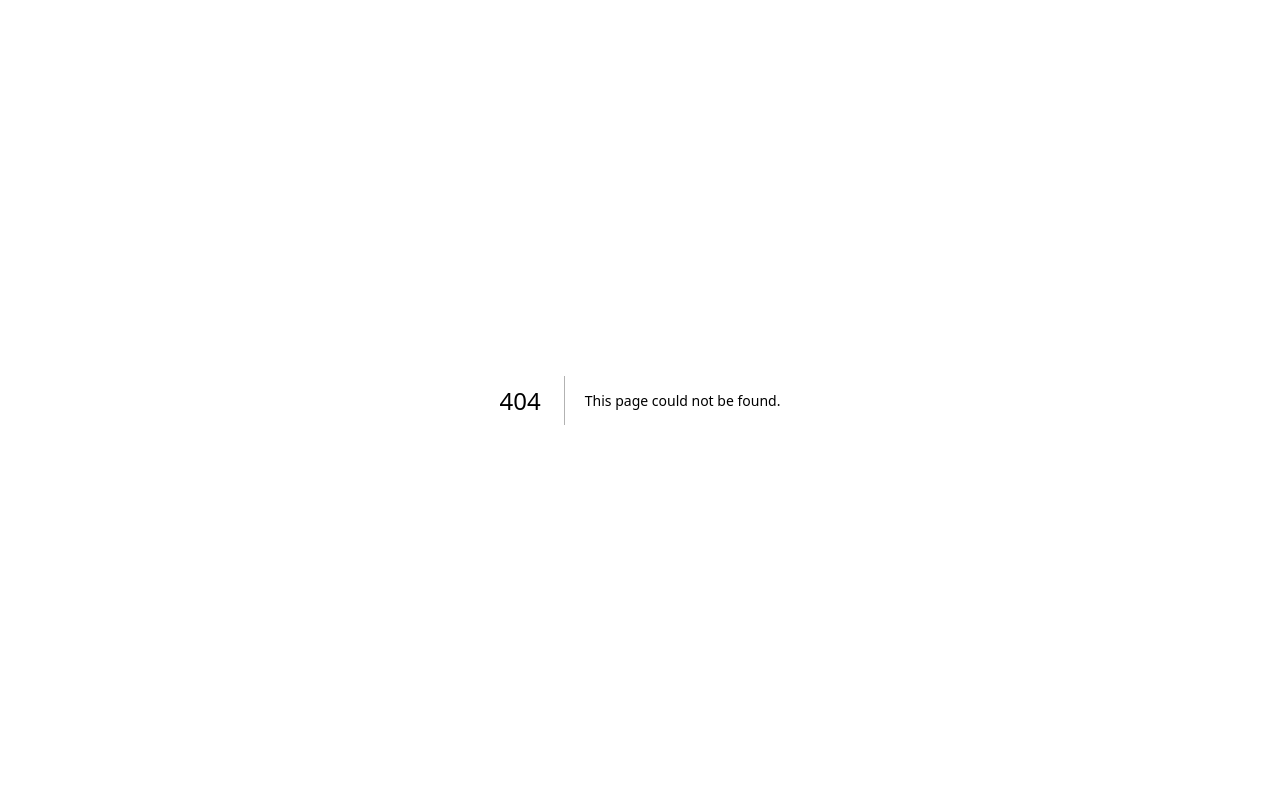
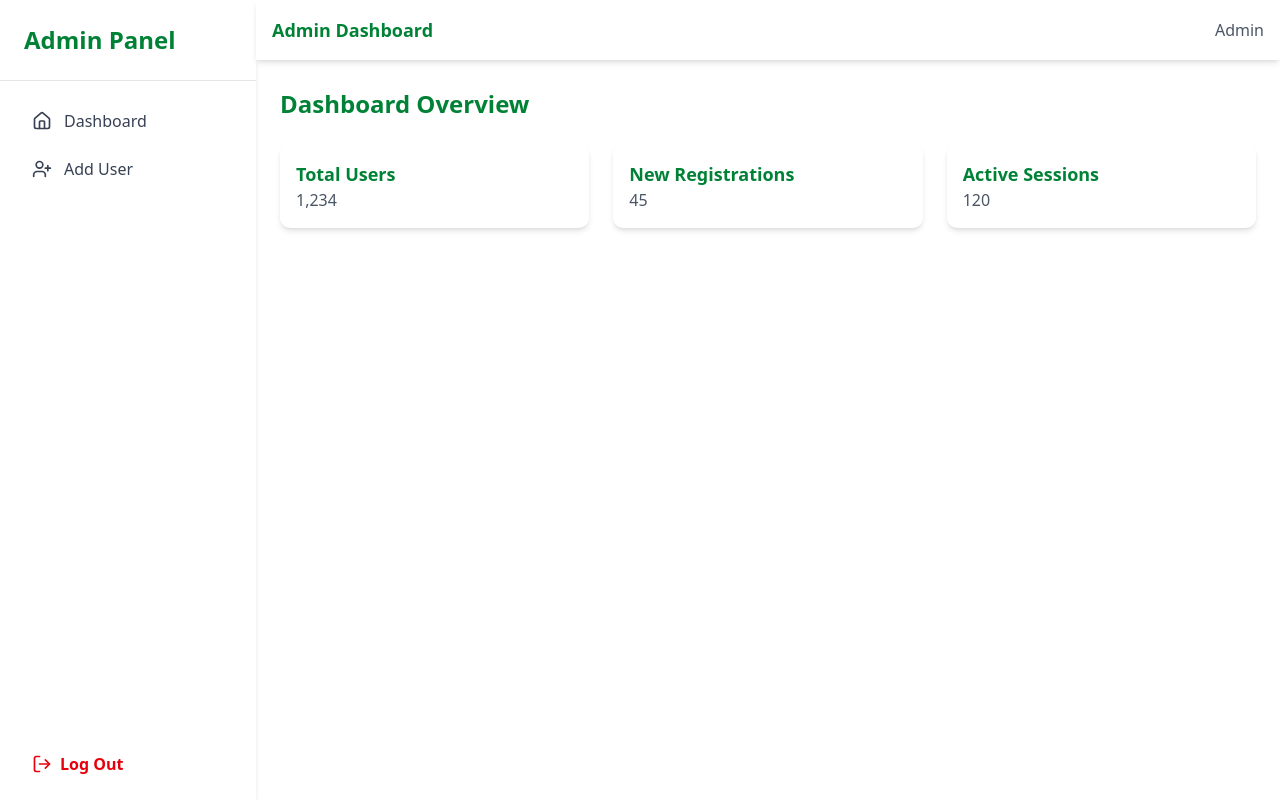
Before and after one commit to 20-HITESH-04/HackVerse_Brogrammers, a Next.js app in the folder my-app/: page /admin in a window 1280 px wide. Before the commit this address had no page. Built offline with nearby package versions, Linux system fonts and the light colour scheme.

Commit message:
Admin Dashboard done

```diff
--- /dev/null
+++ b/my-app/Components/Admin/Navbar.jsx
@@ -0,0 +1,12 @@
+const Navbar = () => {
+    return (
+      <div className="fixed top-0 left-64 right-0 bg-white shadow-md p-4 flex items-center justify-between">
+        <h1 className="text-lg font-semibold text-green-700">Admin Dashboard</h1>
+        <div className="flex items-center gap-4">
+          <span className="text-gray-600">Admin</span>
+        </div>
+      </div>
+    );
+  };
+
+  export default Navbar;
--- /dev/null
+++ b/my-app/Components/Admin/Sidebar.jsx
@@ -0,0 +1,49 @@
+"use client";
+
+import Link from "next/link";
+import { usePathname } from "next/navigation";
+import { Home, UserPlus, LogOut } from "lucide-react";
+
+const Sidebar = () => {
+  const pathname = usePathname();
+
+  const menuItems = [
+    { name: "Dashboard", href: "/", icon: <Home size={20} /> },
+    { name: "Add User", href: "/add-user", icon: <UserPlus size={20} /> },
+  ];
+
+  return (
+    <div className="w-64 h-screen bg-white shadow-md fixed flex flex-col">
+      {/* Company Logo */}
+      <div className="p-6 border-b">
+        <h2 className="text-2xl font-bold text-green-700">Admin Panel</h2>
+      </div>
+
+      {/* Sidebar Menu */}
+      <nav className="flex-1 p-4 space-y-2">
+        {menuItems.map((item) => (
+          <Link key={item.name} href={item.href}>
+            <div
+              className={`flex items-center gap-3 px-4 py-3 rounded-md cursor-pointer transition-all ${
+                pathname === item.href ? "bg-green-100 text-green-700 font-semibold" : "text-gray-700 hover:bg-gray-100"
+              }`}
+            >
+              {item.icon}
+              {item.name}
+            </div>
+          </Link>
+        ))}
+      </nav>
+
+      {/* Logout Button */}
+      <div className="p-4">
+        <button className="flex items-center gap-2 px-4 py-2 w-full text-red-600 font-semibold rounded-md hover:bg-red-100">
+          <LogOut size={20} />
+          Log Out
+        </button>
+      </div>
+    </div>
+  );
+};
+
+export default Sidebar;
--- /dev/null
+++ b/my-app/app/admin/addUser/page.jsx
@@ -0,0 +1,35 @@
+import Sidebar from "../../components/Admin/Sidebar";
+import Navbar from "../../components/Admin/Navbar";
+
+const AddUser = () => {
+  return (
+    <div className="flex">
+      <Sidebar />
+      <div className="flex-1 ml-64">
+        <Navbar />
+        <div className="p-6 mt-16">
+          <h2 className="text-2xl font-bold text-green-700">Add New User</h2>
+          <div className="mt-6 p-4 bg-white shadow-md rounded-lg">
+            <form className="space-y-4">
+              <input
+                type="text"
+                placeholder="Full Name"
+                className="w-full p-3 border rounded-md"
+              />
+              <input
+                type="email"
+                placeholder="Email Address"
+                className="w-full p-3 border rounded-md"
+              />
+              <button className="w-full p-3 bg-green-600 text-white rounded-md hover:bg-green-700">
+                Add User
+              </button>
+            </form>
+          </div>
+        </div>
+      </div>
+    </div>
+  );
+};
+
+export default AddUser;
--- /dev/null
+++ b/my-app/app/admin/page.jsx
@@ -0,0 +1,38 @@
+import Sidebar from "../../Components/Admin/Sidebar";
+import Navbar from "../../components/Admin/Navbar";
+
+const Dashboard = () => {
+  return (
+    <div className="flex">
+      {/* Sidebar */}
+      <Sidebar />
+
+      {/* Main Content */}
+      <div className="flex-1 ml-64">
+        {/* Navbar */}
+        <Navbar />
+
+        {/* Dashboard Content */}
+        <div className="p-6 mt-16">
+          <h2 className="text-2xl font-bold text-green-700">Dashboard Overview</h2>
+          <div className="grid grid-cols-3 gap-6 mt-6">
+            <div className="p-4 bg-white shadow-md rounded-lg">
+              <h3 className="text-lg font-semibold text-green-700">Total Users</h3>
+              <p className="text-gray-600">1,234</p>
+            </div>
+            <div className="p-4 bg-white shadow-md rounded-lg">
+              <h3 className="text-lg font-semibold text-green-700">New Registrations</h3>
+              <p className="text-gray-600">45</p>
+            </div>
+            <div className="p-4 bg-white shadow-md rounded-lg">
+              <h3 className="text-lg font-semibold text-green-700">Active Sessions</h3>
+              <p className="text-gray-600">120</p>
+            </div>
+          </div>
+        </div>
+      </div>
+    </div>
+  );
+};
+
+export default Dashboard;
```
